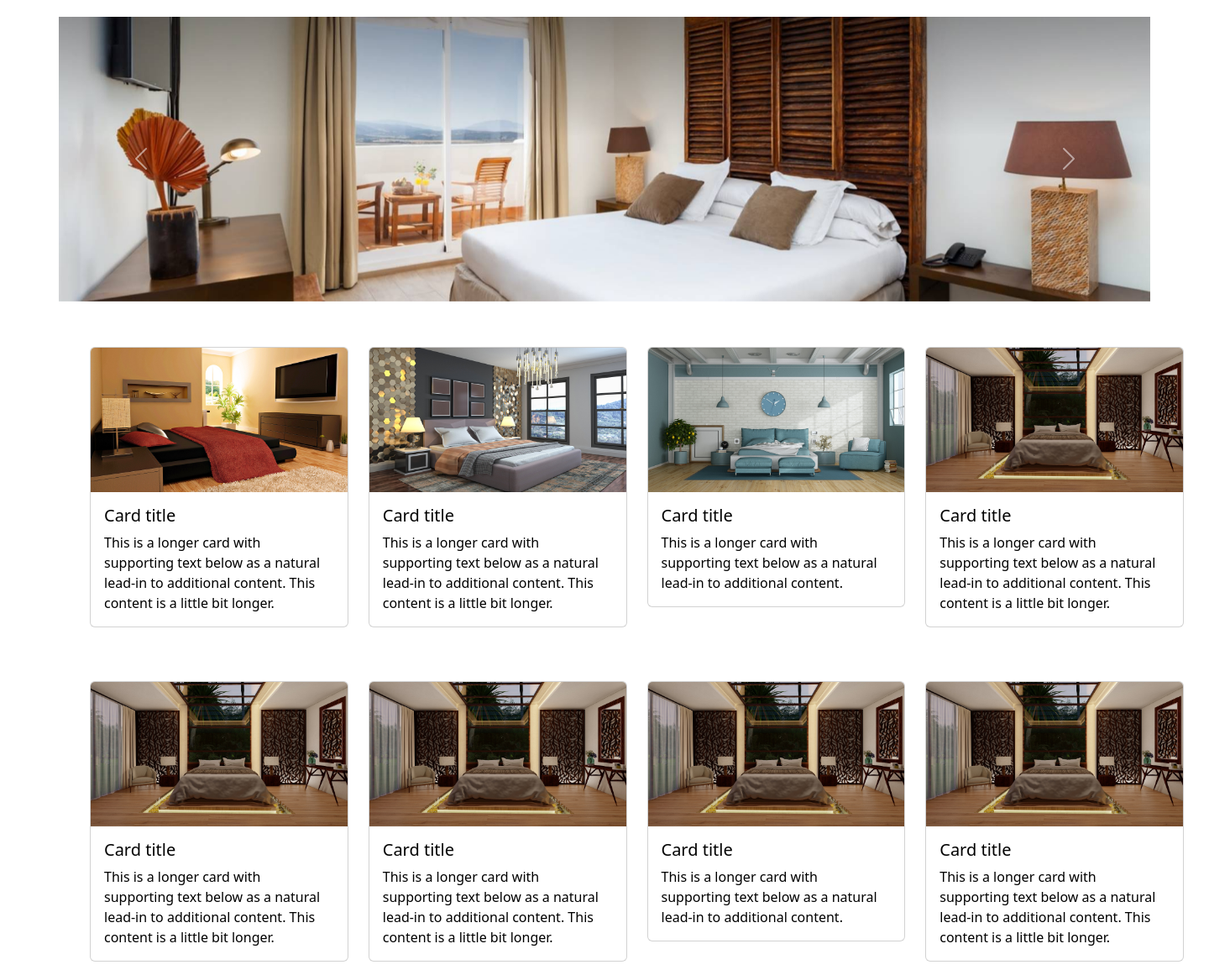
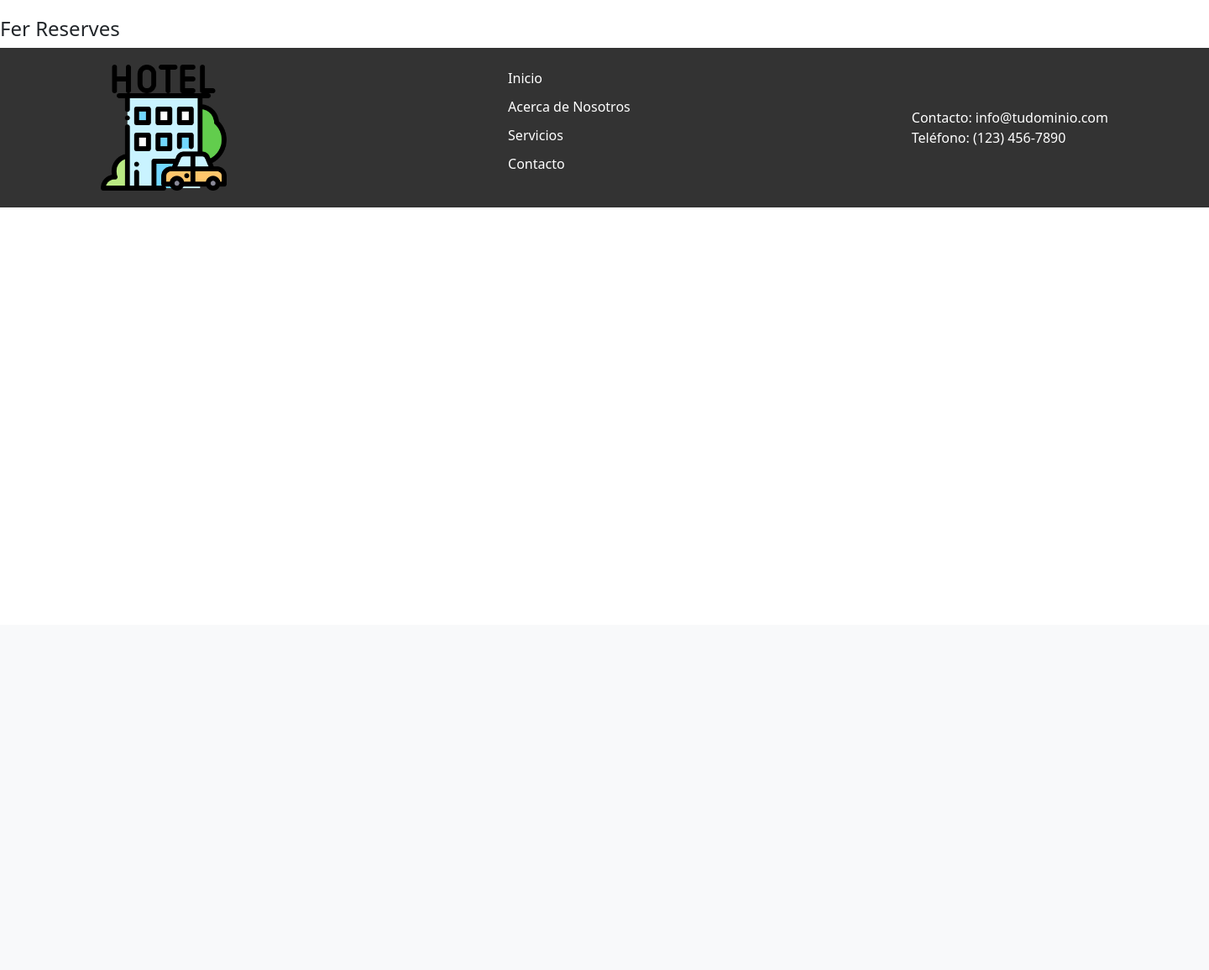
Before and after one commit to adriajofre19/apartaments_Figueres, a PHP site: page /index.php?r=do_reserve in a window 1440 px wide. Shown: the part 56-1211 px from the top of the page at 84% size. After the commit the page ends 303 px from the top, so only its background shows below. Run offline with PHP 8.4, Linux system fonts and the light colour scheme.

Commit message:
pagines rooms register inici sessio

```diff
--- a/public/index.php
+++ b/public/index.php
@@ -7,6 +7,9 @@ include "../src/controllers/login.php";
 include "../src/controllers/index.php";
 include "../src/controllers/register.php";
 include "../src/controllers/rooms.php";
+include "../src/controllers/dades.php";
+include "../src/controllers/do_reserve.php";
+include "../src/controllers/Check_reserve.php";
 
 $r = $_REQUEST["r"] ?? "";
 
@@ -27,6 +30,15 @@ elseif ($r === "register") {
 elseif ($r === "rooms") {
     $response = ctrlRooms($request, $response, $container);
 }
+elseif ($r === "data") {
+    $response = ctrlData($request, $response, $container);
+}
+elseif ($r === "do_reserve") {
+    $response = ctrlDo_reserve($request, $response, $container);
+}
+elseif ($r === "check_reserve") {
+    $response = ctrlCheck_reserve($request, $response, $container);
+}
 else {
     $response = ctrlIndex($request, $response, $container);
 }
--- a/public/style.css
+++ b/public/style.css
@@ -143,3 +143,47 @@ strong {
     text-decoration: none;
     color: black;
 }
+footer {
+    background-color: #333; /* Color de fondo del footer */
+    color: #fff; /* Color de texto del footer */
+    padding: 20px 0; /* Espaciado interior del footer */
+}
+
+.footer-container {
+    display: flex;
+    justify-content: space-between;
+    align-items: center;
+    max-width: 1200px;
+    margin: 0 auto;
+}
+
+.footer-logo img {
+    max-width: 150px; /* Tamaño máximo del logo */
+}
+
+.footer-links ul {
+    list-style: none;
+    padding: 0;
+}
+
+.footer-links li {
+    margin-bottom: 10px;
+}
+
+.footer-links a {
+    text-decoration: none;
+    color: #fff;
+    transition: color 0.3s;
+}
+
+.footer-links a:hover {
+    color: #00c4a5; /* Cambiar color al pasar el ratón */
+}
+
+.footer-contact p {
+    font-size: 16px;
+    margin: 0;
+}
+.map{
+    margin-bottom: 20px;
+}
--- /dev/null
+++ b/src/controllers/check_reserve.php
@@ -0,0 +1,6 @@
+<?php
+
+function ctrlCheck_reserve($request, $response, $container) {
+    $response->setTemplate("check_reserve.php");
+    return $response;
+}
--- /dev/null
+++ b/src/controllers/dades.php
@@ -0,0 +1,6 @@
+<?php
+
+function ctrlData($request, $response, $container) {
+    $response->setTemplate("data.php");
+    return $response;
+}
--- /dev/null
+++ b/src/controllers/do_reserve.php
@@ -0,0 +1,6 @@
+<?php
+
+function ctrlDo_reserve($request, $response, $container) {
+    $response->setTemplate("do_reserve.php");
+    return $response;
+}
--- /dev/null
+++ b/src/views/do_reserve.php
@@ -0,0 +1,17 @@
+<!DOCTYPE html>
+<html>
+<head>
+    <title>Fer Reserves</title>
+    <link href="https://cdn.jsdelivr.net/npm/bootstrap@5.3.2/dist/css/bootstrap.min.css" rel="stylesheet" integrity="sha384-T3c6CoIi6uLrA9TneNEoa7RxnatzjcDSCmG1MXxSR1GAsXEV/Dwwykc2MPK8M2HN" crossorigin="anonymous">
+    <link rel="stylesheet" href="style.css">
+</head>
+<body>
+    <header>
+        <?php include 'header.php' ?>
+    </header>
+    <h1>Fer Reserves</h1>
+    <footer>
+<?php include 'footer.php' ?>
+</footer>
+</body>
+</html>
--- /dev/null
+++ b/src/views/footer.php
@@ -0,0 +1,17 @@
+<div class="footer-container">
+            <div class="footer-logo">
+                <img src="logo.png" alt="Logo de la empresa">
+            </div>
+            <div class="footer-links">
+                <ul>
+                    <li><a href="index.php?r=index">Inicio</a></li>
+                    <li><a href="#">Acerca de Nosotros</a></li>
+                    <li><a href="#">Servicios</a></li>
+                    <li><a href="#">Contacto</a></li>
+                </ul>
+            </div>
+            <div class="footer-contact">
+                <p>Contacto: info@tudominio.com</p>
+                <p>Teléfono: (123) 456-7890</p>
+            </div>
+        </div>
--- a/src/views/header.php
+++ b/src/views/header.php
@@ -14,13 +14,13 @@
                             </a>
                         </li>
                         <li class="nav-item">
-                            <a class="nav-link" href="#">Fer una reserva</a>
+                            <a class="nav-link" href="index.php?r=do_reserve">Fer una reserva</a>
                         </li>
                         <li class="nav-item">
-                            <a class="nav-link" href="#">Consultar reserves</a>
+                            <a class="nav-link" href="index.php?r=check_reserve">Consultar reserves</a>
                         </li>
                         <li class="nav-item">
-                            <a class="nav-link" href="index.php?r=login">Les meves dades</a>
+                            <a class="nav-link" href="index.php?r=data">Les meves dades</a>
                         </li>
                     </ul>
                 </div>
--- a/src/views/index.php
+++ b/src/views/index.php
@@ -77,7 +77,7 @@
 <div class="row row-cols-1 row-cols-md-4 g-4">
  <div class="col">
    <a href="index.php?r=rooms"><div class="card">
-     <img src="images/habitacio4.jpg" class="card-img-top" alt="...">
+     <img src="images/habitacio5.jpg" class="card-img-top" alt="...">
      <div class="card-body">
        <h5 class="card-title">Card title</h5>
        <p class="card-text">This is a longer card with supporting text below as a natural lead-in to additional content. This content is a little bit longer.</p>
@@ -86,7 +86,7 @@
  </div>
  <div class="col">
    <a href="index.php?r=rooms"><div class="card">
-     <img src="images/habitacio4.jpg" class="card-img-top" alt="...">
+     <img src="images/habitacio6.jpg" class="card-img-top" alt="...">
      <div class="card-body">
        <h5 class="card-title">Card title</h5>
        <p class="card-text">This is a longer card with supporting text below as a natural lead-in to additional content. This content is a little bit longer.</p>
@@ -95,7 +95,7 @@
  </div>
  <div class="col">
    <a href="index.php?r=rooms"><div class="card">
-     <img src="images/habitacio4.jpg" class="card-img-top" alt="...">
+     <img src="images/habitacio7.jpg" class="card-img-top" alt="...">
      <div class="card-body">
        <h5 class="card-title">Card title</h5>
        <p class="card-text">This is a longer card with supporting text below as a natural lead-in to additional content.</p>
@@ -104,7 +104,7 @@
  </div>
  <div class="col">
    <a href="index.php?r=rooms"><div class="card">
-     <img src="images/habitacio4.jpg" class="card-img-top" alt="...">
+     <img src="images/habitacio8.jpg" class="card-img-top" alt="...">
      <div class="card-body">
        <h5 class="card-title">Card title</h5>
        <p class="card-text">This is a longer card with supporting text below as a natural lead-in to additional content. This content is a little bit longer.</p>
@@ -114,7 +114,9 @@
 </div>
 
        </div>
-
+<footer>
+<?php include 'footer.php' ?>
+</footer>
 </body>
 <script src="https://cdn.jsdelivr.net/npm/bootstrap@5.3.2/dist/js/bootstrap.bundle.min.js"
     integrity="sha384-C6RzsynM9kWDrMNeT87bh95OGNyZPhcTNXj1NW7RuBCsyN/o0jlpcV8Qyq46cDfL"
--- a/src/views/login.php
+++ b/src/views/login.php
@@ -21,5 +21,8 @@
       <div id="emailHelp" class="form-text"></div>
     </div>
     <button type="submit" class="btn btn-primary2">Enviar</button>
-    <a href="" class="return">Tornar al menú principal</a>
+    </form>
+<footer>
+<?php include 'footer.php' ?>
+</footer>
 </body>
--- a/src/views/register.php
+++ b/src/views/register.php
@@ -38,7 +38,9 @@
       <input type="text" class="form-control" id="input">
     </div>
     <button type="submit" class="btn btn-primary2">Enviar</button>
-    <a href="" class="return">Tornar al menú principal</a>
   </form>
 </div>
+<footer>
+<?php include 'footer.php' ?>
+</footer>
 </body>
--- a/src/views/rooms.php
+++ b/src/views/rooms.php
@@ -19,6 +19,9 @@
             <p class="Preu_habitacions"><strong>Precio por noche:</strong> $150</p>
         </div>
     </div>
-
+    <iframe src="https://www.google.com/maps/embed?pb=!1m14!1m12!1m3!1d11810.164882281078!2d2.96756695!3d42.26696895!2m3!1f0!2f0!3f0!3m2!1i1024!2i768!4f13.1!5e0!3m2!1ses!2ses!4v1698079438688!5m2!1ses!2ses" class="map" width="600" height="450" style="border:0;" allowfullscreen="" loading="lazy" referrerpolicy="no-referrer-when-downgrade"></iframe>
     <script src="https://cdn.jsdelivr.net/npm/bootstrap@5.3.2/dist/js/bootstrap.bundle.min.js" integrity="sha384-C6RzsynM9kWDrMNeT87bh95OGNyZPhcTNXj1NW7RuBCsyN/o0jlpcV8Qyq46cDfL" crossorigin="anonymous"></script>
+    <footer>
+<?php include 'footer.php' ?>
+</footer>
 </body>
```
Also changed, not shown: src/views/check_reserve.php (renamed from src/views/dades.php, +6 -3 lines), src/views/data.php (added, +17 -0 lines), public/images/habitacio5.jpg (added), public/images/habitacio5.png (added), public/images/habitacio6.jpg (added), public/images/habitacio7.jpg (added), public/images/habitacio8.jpg (added).
